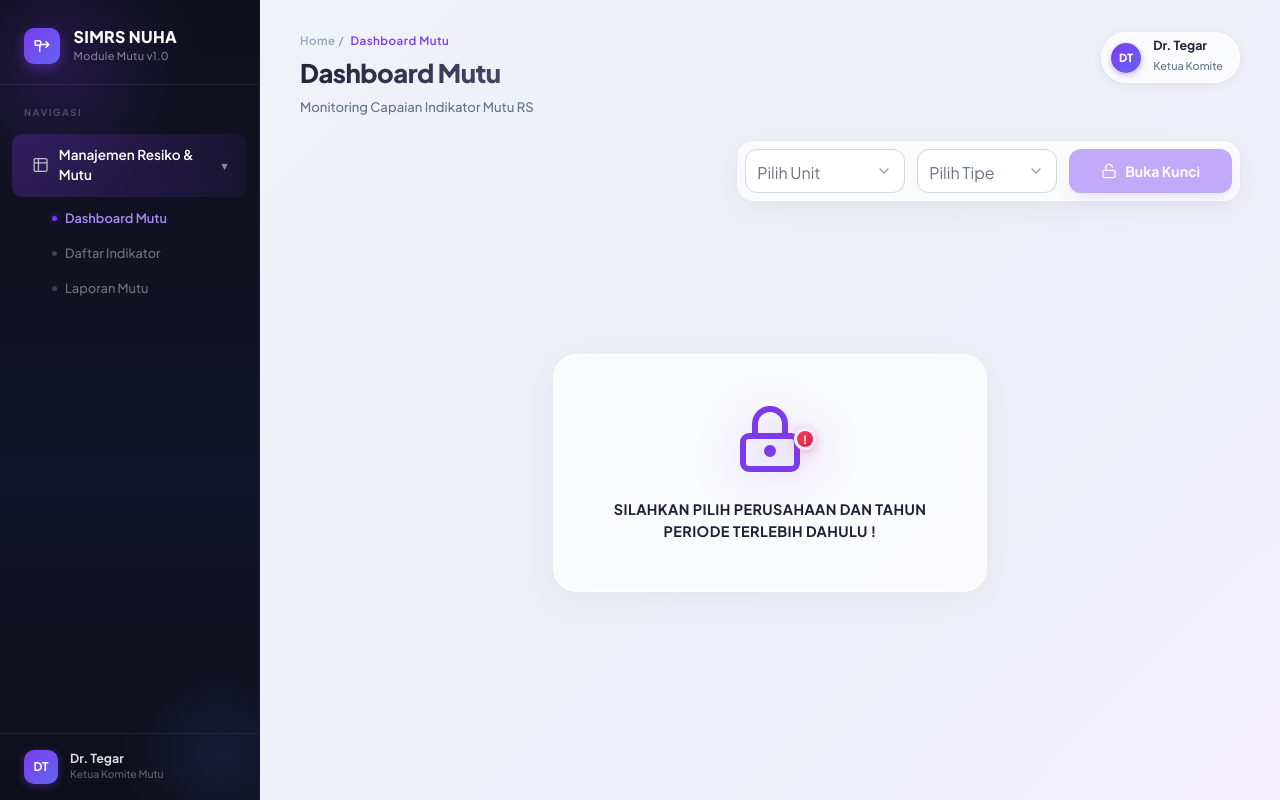
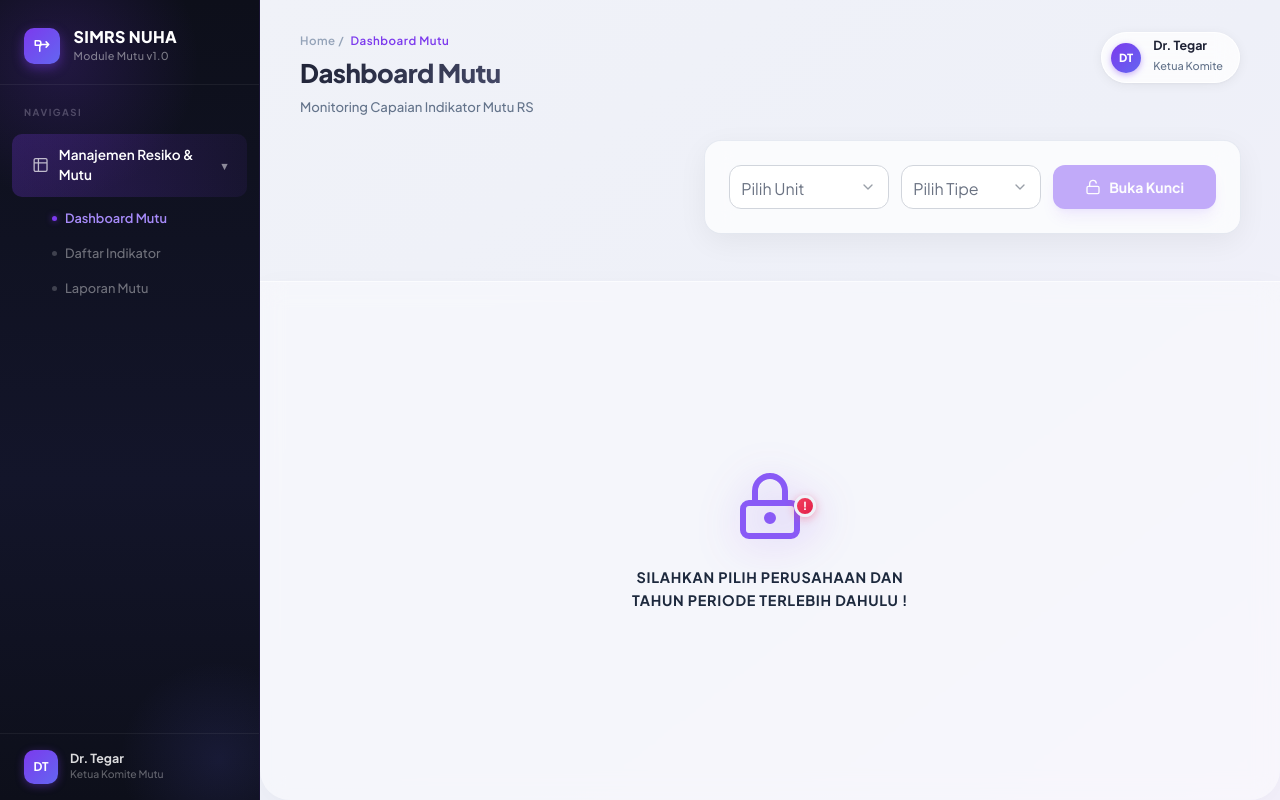
Before and after one commit to AlzaHendrian/mutu-pmkp, a React (Vite) app: page / in a window 1280 px wide. Built offline with nearby package versions, Linux system fonts and the light colour scheme.

Commit message:
fix after migrasi

```diff
--- a/src/App.css
+++ b/src/App.css
@@ -283,17 +283,6 @@ body {
   font-weight: 500;
 }
 
-/* ========================================
-   MAIN CONTENT
-   ======================================== */
-.main-content {
-  flex-grow: 1;
-  padding: 2rem 2.5rem;
-  overflow-y: auto;
-  width: 100%;
-  min-height: 100vh;
-  background: linear-gradient(135deg, #f0f2f8 0%, #eef0f8 50%, #f3f0fb 100%);
-}
 
 /* ========================================
    HEADER
@@ -408,249 +397,13 @@ body {
   justify-content: flex-end;
 }
 
-/* ========================================
-   LOCKED STATE
-   ======================================== */
-.locked-container {
-  display: flex;
-  justify-content: center;
-  align-items: center;
-  min-height: 60vh;
-  width: 100%;
-}
 
-.lock-box {
-  text-align: center;
-  display: flex;
-  flex-direction: column;
-  align-items: center;
-  gap: 1.5rem;
-  background: rgba(255,255,255,0.7);
-  backdrop-filter: blur(16px);
-  -webkit-backdrop-filter: blur(16px);
-  border: 1px solid rgba(255,255,255,0.9);
-  border-radius: 24px;
-  padding: 3rem 3.5rem;
-  box-shadow: 0 8px 40px rgba(0,0,0,0.06);
-}
 
-.lock-icon {
-  position: relative;
-  width: 72px;
-  height: 72px;
-  color: #7c3aed;
-  filter: drop-shadow(0 8px 20px rgba(124, 58, 237, 0.3));
-}
 
-.lock-icon svg {
-  width: 100%;
-  height: 100%;
-}
 
-.lock-alert-badge {
-  position: absolute;
-  top: 50%;
-  right: -10px;
-  background: linear-gradient(135deg, #f43f5e, #e11d48);
-  color: white;
-  width: 22px;
-  height: 22px;
-  border-radius: 50%;
-  border: 3px solid #f0f2f8;
-  display: flex;
-  align-items: center;
-  justify-content: center;
-  font-weight: 900;
-  font-size: 0.7rem;
-  transform: translateY(-50%);
-  box-shadow: 0 2px 8px rgba(244, 63, 94, 0.4);
-}
 
-.lock-message {
-  font-size: 0.9rem;
-  font-weight: 700;
-  color: var(--text-main);
-  letter-spacing: 0.03em;
-  max-width: 320px;
-  line-height: 1.5;
-}
 
-/* ========================================
-   CARDS GRID
-   ======================================== */
-.cards-grid {
-  display: grid;
-  grid-template-columns: repeat(auto-fit, minmax(300px, 1fr));
-  gap: 1.25rem;
-  margin-bottom: 1.75rem;
-  width: 100%;
-}
 
-/* ========================================
-   SECTION CARDS
-   ======================================== */
-.section-card {
-  background: rgba(255, 255, 255, 0.8);
-  backdrop-filter: blur(12px);
-  -webkit-backdrop-filter: blur(12px);
-  border-radius: 20px;
-  padding: 1.75rem;
-  box-shadow:
-    0 1px 3px rgba(0,0,0,0.04),
-    0 8px 24px rgba(0,0,0,0.05),
-    0 0 0 1px rgba(255,255,255,0.7) inset;
-  border: 1px solid rgba(226, 232, 240, 0.6);
-  margin-bottom: 1.5rem;
-  transition: var(--transition);
-}
-
-.section-card:hover {
-  box-shadow:
-    0 4px 6px rgba(0,0,0,0.04),
-    0 16px 40px rgba(0,0,0,0.07),
-    0 0 0 1px rgba(255,255,255,0.9) inset;
-  transform: translateY(-1px);
-}
-
-.section-card-header {
-  display: flex;
-  justify-content: space-between;
-  align-items: center;
-  margin-bottom: 1.5rem;
-}
-
-.section-card-header h3 {
-  font-size: 0.95rem;
-  font-weight: 800;
-  margin: 0;
-  color: var(--text-main);
-  letter-spacing: -0.2px;
-}
-
-.chart-tabs {
-  display: flex;
-  gap: 0.5rem;
-}
-
-.tab {
-  padding: 0.3rem 0.85rem;
-  border-radius: 100px;
-  font-size: 0.72rem;
-  font-weight: 700;
-  cursor: pointer;
-  color: var(--text-muted);
-  background: transparent;
-  transition: var(--transition);
-  letter-spacing: 0.5px;
-}
-
-.tab.active {
-  background: linear-gradient(135deg, #7c3aed, #6366f1);
-  color: white;
-  box-shadow: 0 3px 10px rgba(124, 58, 237, 0.3);
-}
-
-/* ========================================
-   INDICATOR CARD INTERNALS
-   ======================================== */
-.card-title {
-  color: var(--text-muted);
-  font-size: 0.75rem;
-  font-weight: 700;
-  line-height: 1.4;
-  letter-spacing: 0.8px;
-  margin: 0 0 0.75rem 0;
-  max-width: 170px;
-  text-transform: uppercase;
-}
-
-.indicator-value {
-  display: flex;
-  align-items: baseline;
-  gap: 0.4rem;
-  margin-bottom: 1rem;
-}
-
-.indicator-value .number {
-  font-size: 3rem;
-  font-weight: 800;
-  color: var(--text-main);
-  line-height: 1;
-  letter-spacing: -2px;
-}
-
-.indicator-value .unit {
-  font-size: 1rem;
-  color: var(--text-light);
-  font-weight: 500;
-}
-
-.footer-meta {
-  display: flex;
-  align-items: center;
-  gap: 0.75rem;
-}
-
-.badge-wajib {
-  font-weight: 700;
-  padding: 0.3rem 0.75rem;
-  border-radius: 100px;
-  font-size: 0.68rem;
-  letter-spacing: 0.3px;
-}
-
-.regulation {
-  color: var(--text-muted);
-  font-size: 0.78rem;
-  font-weight: 500;
-}
-
-/* Right panel (donut chart) */
-.right-panel {
-  display: flex;
-  flex-direction: column;
-  align-items: center;
-  gap: 0.5rem;
-}
-
-.chart-container {
-  width: 120px;
-  height: 120px;
-  position: relative;
-  display: flex;
-  justify-content: center;
-  align-items: center;
-  margin: 0 auto;
-}
-
-.chart-label-center {
-  position: absolute;
-  top: 50%;
-  left: 50%;
-  transform: translate(-50%, -50%);
-  display: flex;
-  flex-direction: column;
-  justify-content: center;
-  align-items: center;
-  pointer-events: none;
-  z-index: 2;
-}
-
-.chart-label-center .percent {
-  font-size: 1.5rem;
-  font-weight: 800;
-  line-height: 1;
-  letter-spacing: -1px;
-}
-
-.chart-footer-label {
-  text-align: center;
-  font-size: 0.75rem;
-  color: var(--text-light);
-  line-height: 1.4;
-  margin: 0;
-  font-weight: 600;
-}
 
 /* ========================================
    TABLE STYLES
@@ -709,36 +462,3 @@ body {
   opacity: 0.7;
   text-decoration: underline;
 }
-
-/* ========================================
-   CUSTOM TOOLTIP
-   ======================================== */
-.custom-tooltip {
-  background: rgba(255, 255, 255, 0.92);
-  backdrop-filter: blur(16px);
-  -webkit-backdrop-filter: blur(16px);
-  border: 1px solid rgba(255, 255, 255, 0.8);
-  border-radius: 16px;
-  padding: 1rem 1.25rem;
-  box-shadow:
-    0 4px 6px rgba(0,0,0,0.04),
-    0 12px 32px rgba(0,0,0,0.08);
-  color: var(--text-main);
-  min-width: 180px;
-}
-
-.custom-tooltip .label {
-  font-weight: 800;
-  font-size: 0.85rem;
-  margin-bottom: 0.65rem;
-  padding-bottom: 0.5rem;
-  border-bottom: 1px solid rgba(0, 0, 0, 0.06);
-  color: var(--text-main);
-  display: block;
-}
-
-.tooltip-details {
-  display: flex;
-  flex-direction: column;
-  gap: 0.35rem;
-}
--- a/src/components/Filter.tsx
+++ b/src/components/Filter.tsx
@@ -85,7 +85,7 @@ const Filter: React.FC = () => {
 
   return (
     <div className="flex w-full justify-end mb-8 px-4 sm:px-0">
-      <div className="flex items-center gap-3 rounded-2xl bg-white/70 backdrop-blur-md p-2 shadow-[0_8px_30px_rgb(0,0,0,0.06)] ring-1 ring-slate-200/50">
+      <div className="flex items-center gap-3 rounded-2xl bg-white/70 backdrop-blur-md p-6 shadow-[0_8px_30px_rgb(0,0,0,0.06)] ring-1 ring-slate-200/50">
         <FloatingLabelSelect
           name="unit"
           control={control}
--- a/src/pages/DashboardMutu.tsx
+++ b/src/pages/DashboardMutu.tsx
@@ -129,12 +129,14 @@ interface TooltipProps {
 const CustomTooltip = ({ active, payload, label }: TooltipProps) => {
   if (active && payload && payload.length) {
     return (
-      <div className="custom-tooltip">
-        <p className="label">{`${label}`}</p>
-        <div className="tooltip-details" style={{ fontSize: '12px' }}>
+      <div className="bg-white/92 backdrop-blur-lg border border-white/80 rounded-2xl p-4 px-5 shadow-[0_4px_6px_rgba(0,0,0,0.04),0_12px_32px_rgba(0,0,0,0.08)] text-slate-800 min-w-[180px]">
+        <p className="font-extrabold text-[0.85rem] mb-[0.65rem] pb-2 border-bottom border-black/5 text-slate-800 block">
+          {label}
+        </p>
+        <div className="flex flex-col gap-1.5">
           {payload.map((entry, index) => (
-            <div key={index} style={{ color: entry.color, padding: '2px 0', display: 'flex', gap: '8px' }}>
-              <span style={{ fontWeight: 600 }}>{entry.name}:</span>
+            <div key={index} className="flex gap-2 items-center" style={{ color: entry.color, fontSize: '12px' }}>
+              <span className="font-semibold">{entry.name}:</span>
               <span>{entry.value}%</span>
             </div>
           ))}
@@ -149,27 +151,27 @@ const DashboardMutu: React.FC = () => {
   const isUnlocked = useDashboardStore((state: DashboardState) => state.isUnlocked);
 
   return (
-    <div className="main-content">
+    <div className="flex-grow p-8 px-10 overflow-y-auto w-full min-h-screen bg-gradient-to-br from-[#f0f2f8] via-[#eef0f8] to-[#f3f0fb] flex flex-col">
       <Header
         title="Dashboard Mutu"
         subtitle="Monitoring Capaian Indikator Mutu RS"
       />
 
       {!isUnlocked ? (
-        <div className="locked-container">
-          <div className="lock-box">
-            <div className="lock-icon">
-              <svg viewBox="0 0 24 24" fill="none" xmlns="http://www.w3.org/2000/svg">
+        <div className="flex justify-center items-center flex-1 w-[calc(100%+5rem)] mt-4 -mx-10 -mb-8 bg-white/40 backdrop-blur-md border-t border-white/60 shadow-[0_8px_32px_rgba(0,0,0,0.03)] rounded-b-[30px]">
+          <div className="text-center flex flex-col items-center gap-6 p-8">
+            <div className="relative w-[72px] h-[72px] text-primary drop-shadow-[0_8px_20px_rgba(124,58,237,0.3)]">
+              <svg viewBox="0 0 24 24" fill="none" xmlns="http://www.w3.org/2000/svg" className="w-full h-full">
                 <path d="M12 17V15M12 17C12.5523 17 13 16.5523 13 16C13 15.4477 12.5523 15 12 15C11.4477 15 11 15.4477 11 16C11 16.5523 11.4477 17 12 17ZM17 11V7C17 4.23858 14.7614 2 12 2C9.23858 2 7 4.23858 7 7V11M5 11H19C20.1046 11 21 11.8954 21 13V20C21 21.1046 20.1046 22 19 22H5C3.89543 22 3 21.1046 3 20V13C3 11.8954 3.89543 11 5 11Z" stroke="currentColor" strokeWidth="2" strokeLinecap="round" strokeLinejoin="round"/>
               </svg>
-              <div className="lock-alert-badge">!</div>
+              <div className="absolute top-1/2 right-[-10px] transform -translate-y-1/2 bg-gradient-to-br from-[#f43f5e] to-[#e11d48] text-white w-[22px] h-[22px] rounded-full border-[3px] border-[#f0f2f8] flex items-center justify-center font-black text-[0.7rem] shadow-[0_2px_8px_rgba(244,63,94,0.4)]">!</div>
             </div>
-            <p className="lock-message">SILAHKAN PILIH PERUSAHAAN DAN TAHUN PERIODE TERLEBIH DAHULU !</p>
+            <p className="text-[0.9rem] font-bold text-slate-800 tracking-wider max-w-[320px] leading-relaxed">SILAHKAN PILIH PERUSAHAAN DAN TAHUN PERIODE TERLEBIH DAHULU !</p>
           </div>
         </div>
       ) : (
         <>
-          <div className="cards-grid">
+          <div className="grid grid-cols-[repeat(auto-fit,minmax(300px,1fr))] gap-5 mb-7 w-full">
         <MutualIndicatorCard
           title="INDIKATOR NASIONAL MUTU"
           value={13}
@@ -202,11 +204,11 @@ const DashboardMutu: React.FC = () => {
         />
       </div>
 
-      <div className="section-card">
-        <div className="section-card-header">
-          <h3>Tren Kepatuhan Mutu (6 Bulan Terakhir)</h3>
-          <div className="chart-tabs">
-            <span className="tab active">INM</span>
+      <div className="bg-white/80 backdrop-blur-md rounded-[20px] p-7 shadow-[0_1px_3px_rgba(0,0,0,0.04),0_8px_24px_rgba(0,0,0,0.05)] border border-slate-200/60 mb-6 transition-all hover:translate-y-[-1px] hover:shadow-[0_4px_6px_rgba(0,0,0,0.04),0_16px_40px_rgba(0,0,0,0.07)]">
+        <div className="flex justify-between items-center mb-6">
+          <h3 className="text-[0.95rem] font-extrabold m-0 text-slate-800 tracking-tight">Tren Kepatuhan Mutu (6 Bulan Terakhir)</h3>
+          <div className="flex gap-2">
+            <span className="px-[0.85rem] py-[0.3rem] rounded-full text-[0.72rem] font-bold cursor-pointer transition-all tracking-wider bg-gradient-to-br from-primary to-[#6366f1] text-white shadow-[0_3px_10px_rgba(124,58,237,0.3)]">INM</span>
           </div>
         </div>
         <div style={{ width: '100%', height: 380 }}>
@@ -267,9 +269,9 @@ const DashboardMutu: React.FC = () => {
         </div>
       </div>
 
-      <div className="section-card">
-        <div className="section-card-header">
-          <h3>Monitoring Kepatuhan Input (Februari 2026)</h3>
+      <div className="bg-white/80 backdrop-blur-md rounded-[20px] p-7 shadow-[0_1px_3px_rgba(0,0,0,0.04),0_8px_24px_rgba(0,0,0,0.05)] border border-slate-200/60 mb-6 transition-all hover:translate-y-[-1px] hover:shadow-[0_4px_6px_rgba(0,0,0,0.04),0_16px_40px_rgba(0,0,0,0.07)]">
+        <div className="flex justify-between items-center mb-6">
+          <h3 className="text-[0.95rem] font-extrabold m-0 text-slate-800 tracking-tight">Monitoring Kepatuhan Input (Februari 2026)</h3>
         </div>
         <MonitoringTable />
       </div>
```
Also changed, not shown: src/components/MutualIndicatorCard.tsx (+7 -14 lines).
